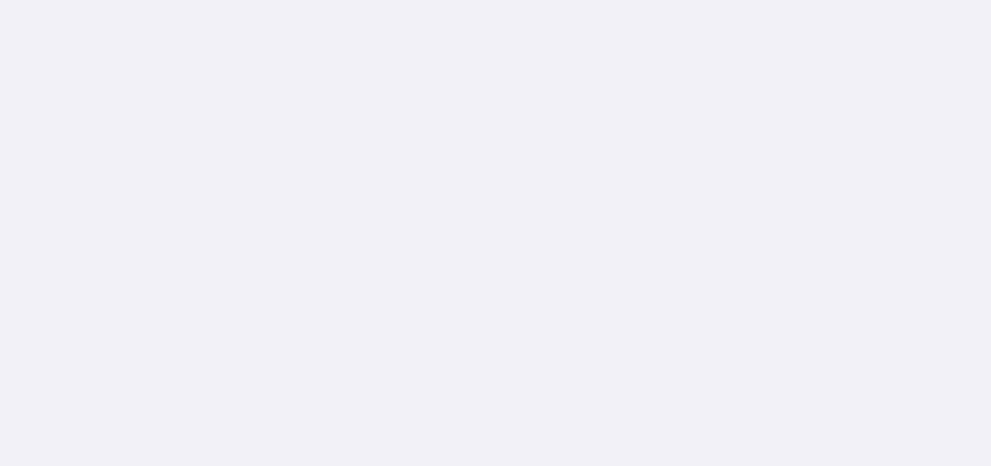
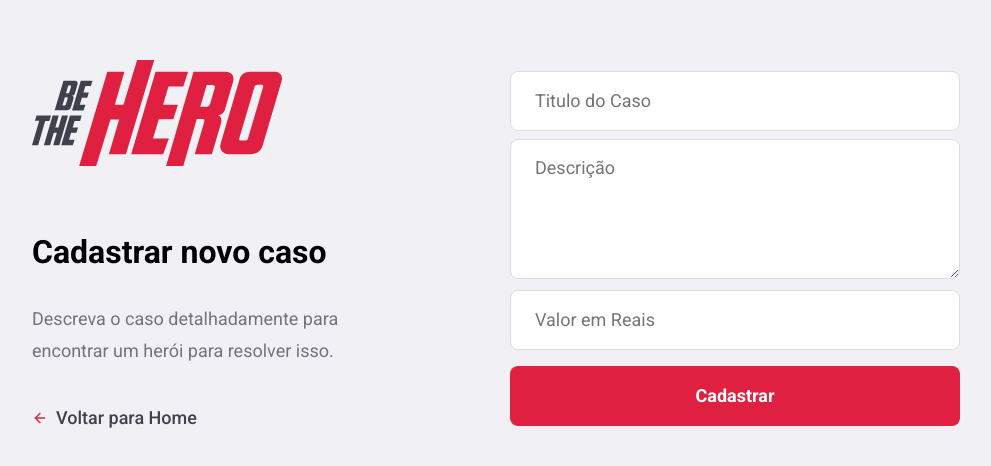
Before and after one commit to faefelipe/Omnistack-11, a React (Create React App) app in the folder frontend/: page /incidents/new in a window 1280 px wide. Shown: the part 156-622 px from the top of the page, without its empty margins (144-1135 px from the left). Built offline with nearby package versions, Linux system fonts and the light colour scheme.

Commit message:
Create route and frontend page NewIncident

```diff
--- a/frontend/src/global.css
+++ b/frontend/src/global.css
@@ -30,6 +30,17 @@
   padding: 0 24px;
 }
 
+form textarea {
+  width: 100%;
+  min-height: 140px;
+  color: #333;
+  border: 1px solid #dcdce6;
+  border-radius: 8px;
+  padding: 16px 24px;
+  line-height: 24px;
+  resize: vertical;
+}
+
 .button {
   width: 100%;
   height: 60px;
--- /dev/null
+++ b/frontend/src/pages/NewIncident/index.js
@@ -0,0 +1,34 @@
+import React from 'react';
+import { Link } from 'react-router-dom';
+import { FiArrowLeft } from 'react-icons/fi';
+
+import './style.css';
+
+import logoImg from '../../assets/logo.svg';
+
+export default function NewIncident() {
+  return (
+    <div className="new-incident-container">
+      <div className="content">
+        <section>
+          <img src={logoImg} alt="Be The Hero" />
+          <h1>Cadastrar novo caso</h1>
+          <p>Descreva o caso detalhadamente para encontrar um herói para resolver isso.</p>
+
+          <Link className="back-link" to="/profile">
+            <FiArrowLeft size={16} color="#E02041"/>
+            Voltar para Home
+          </Link>
+        </section>
+
+        <form>
+          <input placeholder="Titulo do Caso"/>
+          <textarea placeholder="Descrição" />
+          <input placeholder="Valor em Reais"/>
+          <button className="button" type="submit">Cadastrar</button>
+        </form>
+
+      </div>
+    </div>
+  )
+}
--- /dev/null
+++ b/frontend/src/pages/NewIncident/style.css
@@ -0,0 +1,48 @@
+.new-incident-container {
+  width: 100%;
+  max-width: 1120px;
+  height: 100vh;
+  margin: 0 auto;
+
+  display: flex;
+  align-items: center;
+  justify-content: center;
+}
+
+.new-incident-container .content {
+  width: 100%;
+  padding: 96px;
+  background: #f0f0f5;
+  box-shadow: 0 0 100px rgba(0, 0, 0, 0.1);
+  border-radius: 8px;
+
+  display: flex;
+  justify-content: space-between;
+  align-items: center;
+}
+
+.new-incident-container .content section {
+  width: 100%;
+  max-width: 380px;
+}
+
+.new-incident-container .content section h1 {
+  margin: 64px 0 32px;
+  font-size: 32px;
+}
+
+.new-incident-container .content section p {
+  font-size: 18px;
+  color: #737380;
+  line-height: 32px;
+}
+
+.new-incident-container .content form {
+  width: 100%;
+  max-width: 450px;
+}
+
+.new-incident-container .content form input,
+.new-incident-container .content form textarea {
+  margin-top: 8px;
+}
--- a/frontend/src/routes.js
+++ b/frontend/src/routes.js
@@ -1,9 +1,10 @@
 import React from 'react';
 import {BrowserRouter, Route, Switch} from 'react-router-dom';
 
-import Logon from './pages/logon';
-import Register from './pages/register';
-import Profile from './pages/profile';
+import Logon from './pages/Logon';
+import Register from './pages/Register';
+import Profile from './pages/Profile';
+import NewIncident from './pages/NewIncident';
 
 export default function Routes() {
   return (
@@ -12,6 +13,7 @@
         <Route path="/" exact component={Logon}/>
         <Route path="/register" component={Register}/>
         <Route path="/profile" component={Profile}/>
+        <Route path="/incidents/new" component={NewIncident}/>
       </Switch>
     </BrowserRouter>
   );
```
